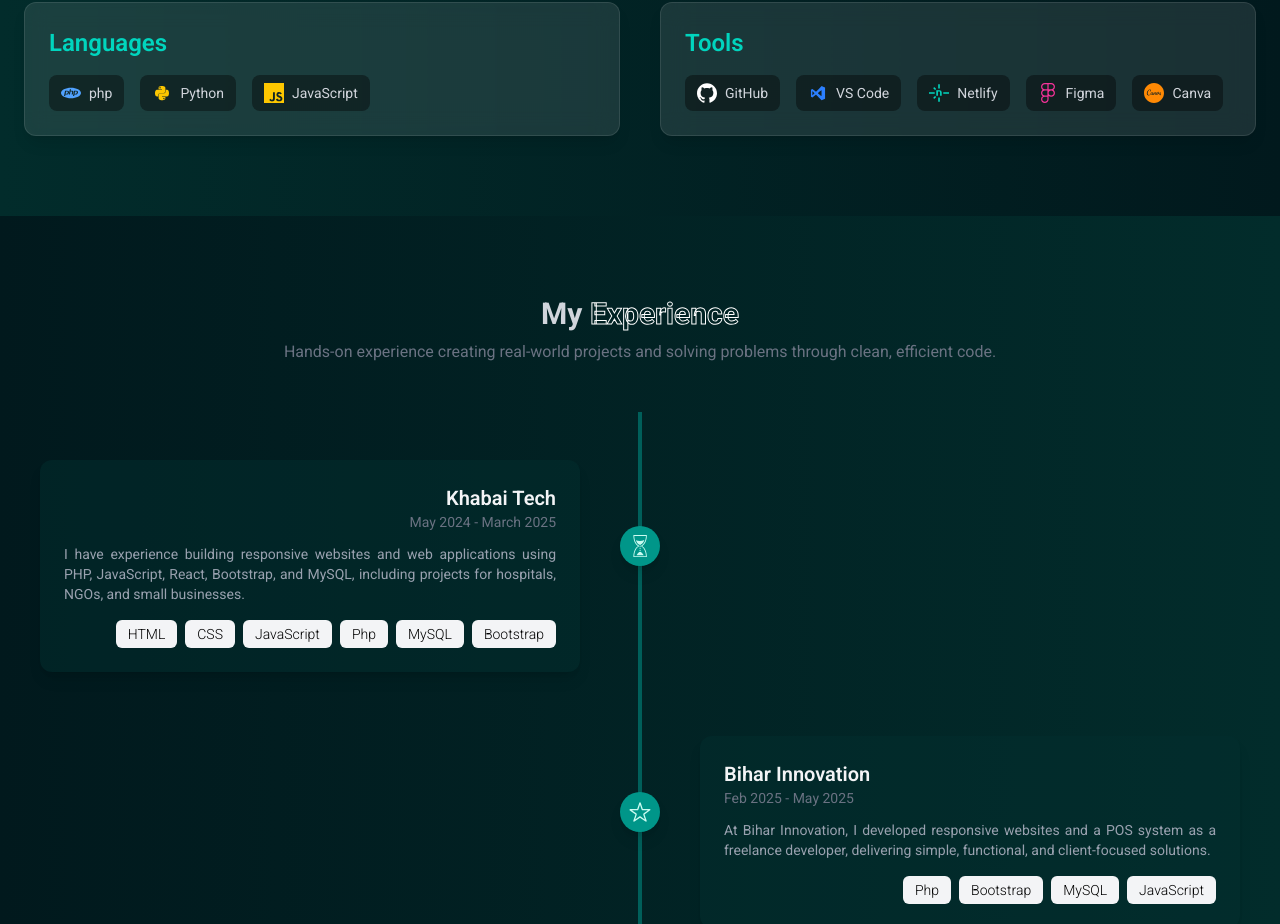
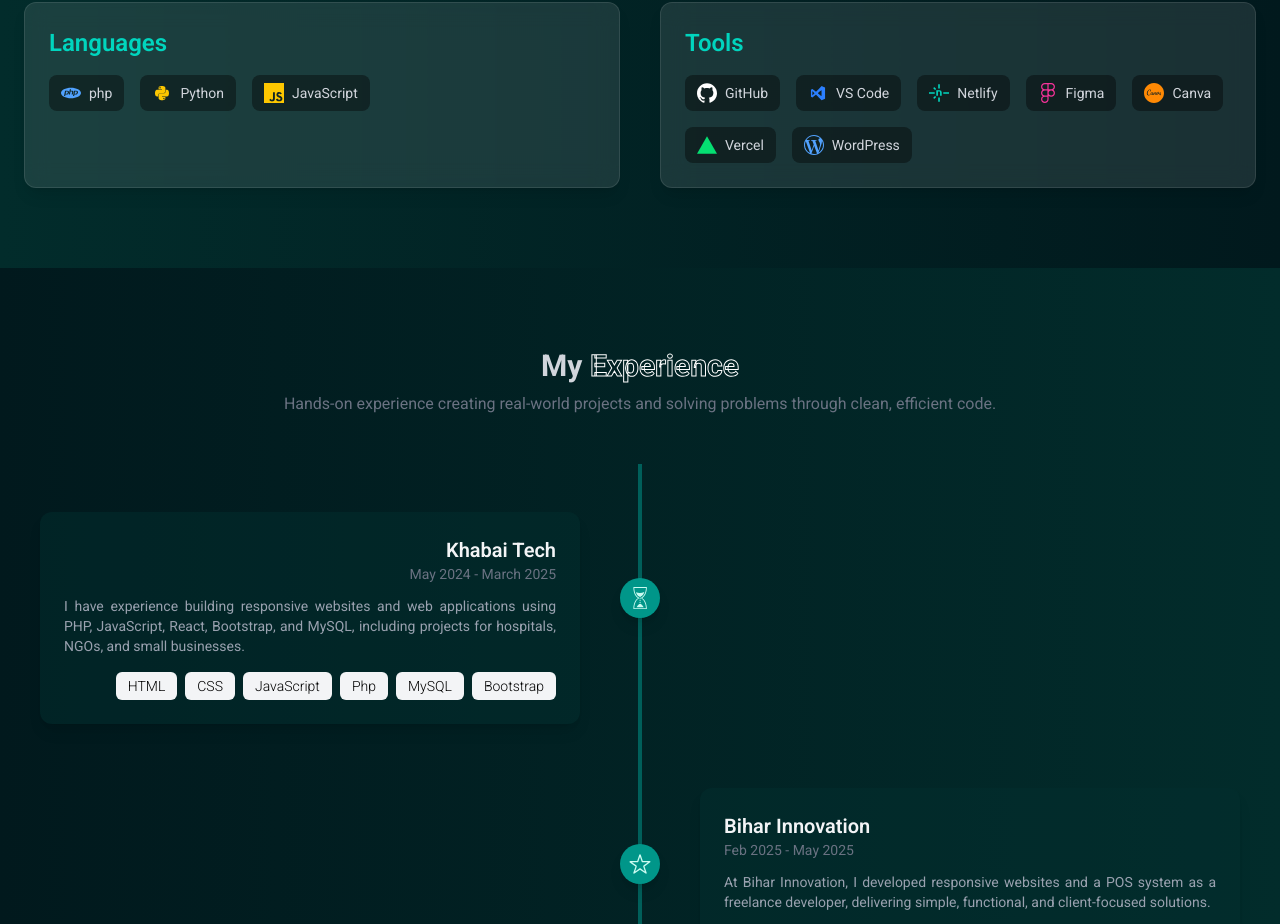
Before and after one commit to anmol0k/My-Portfolio, a React (Vite) app: page / in a window 1280 px wide. Shown: the part 2058-2982 px from the top of the page. Built offline with nearby package versions, Linux system fonts and the light colour scheme.

Commit message:
Update data config and add app icon

```diff
--- a/index.html
+++ b/index.html
@@ -2,7 +2,7 @@
 <html lang="en">
   <head>
     <meta charset="UTF-8" />
-    <link rel="icon" type="image/svg+xml" href="/vite.svg" />
+    <link rel="icon" type="image" href="/icon.png" />
     <meta name="viewport" content="width=device-width, initial-scale=1.0" />
     <title>portfolio</title>
   </head>
--- a/src/data/data.jsx
+++ b/src/data/data.jsx
@@ -30,6 +30,7 @@ import {
   SiMongodb,
   SiMysql,
   SiNetlify,
+  SiWordpress,
   SiPostgresql,
   SiPostman,
   SiRedux,
@@ -96,6 +97,8 @@ export const skillsData = [
       { name: "Netlify", icon: <SiNetlify className="text-teal-400" /> },
       { name: "Figma", icon: <SiFigma className="text-pink-500" /> },
       { name: "Canva", icon: <SiCanva className="text-orange-400" /> },
+      { name: "Vercel", icon: <SiVercel className="text-green-400" /> },
+      { name: "WordPress", icon: <SiWordpress className="text-blue-400" /> },
     ],
   },
 ];
```
Also changed, not shown: public/icon.png (added).
